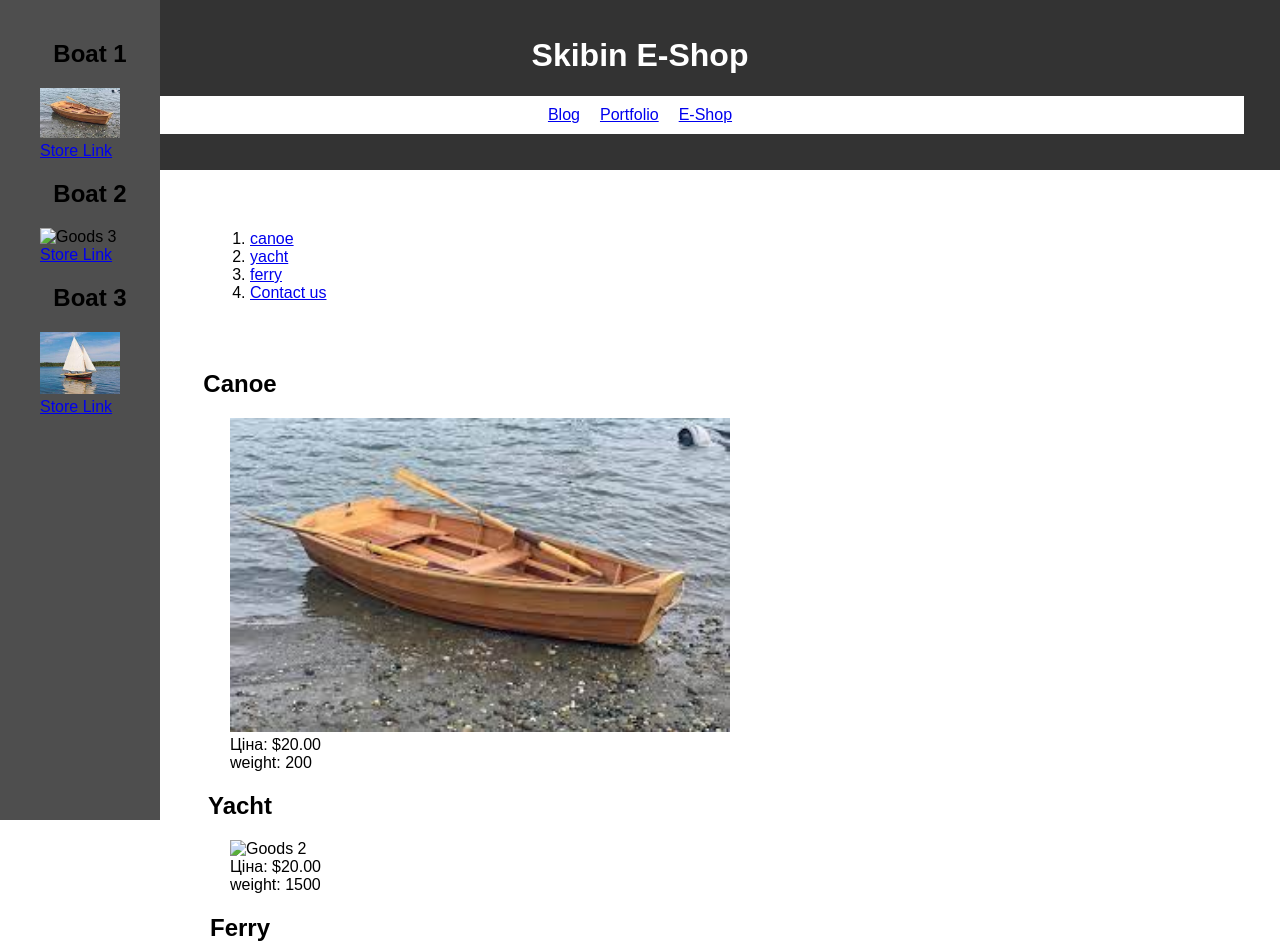
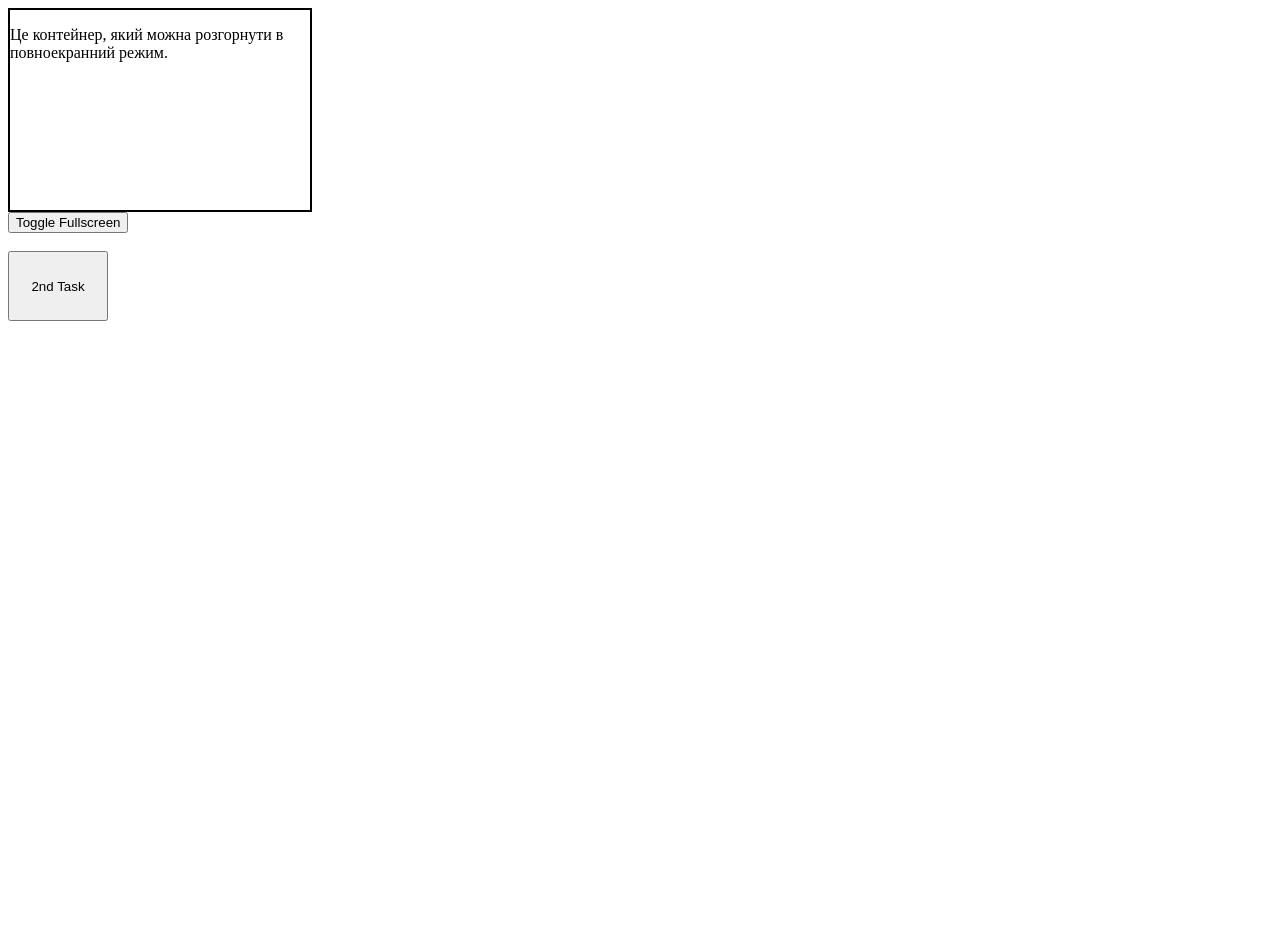
Before and after one commit to WhatDoGGy/Homework, a website built with Parcel: page task_3.html in a window 1280 px wide. Shown: the top 952 px of the page. After the commit the page ends 800 px from the top, so only its background shows below. Built offline with nearby package versions, Linux system fonts and the light colour scheme.

Commit message:
Completed 2nd homework

```diff
--- a/src/style.css
+++ b/src/style.css
@@ -0,0 +1,10 @@
+.button1 {
+    width: 100px;
+    height: 70px;
+}
+#fullscreenContainer {
+    width: 300px;
+    height: 200px;
+    border: 2px solid black;
+    transition: all 0.3s ease;
+  }
--- a/task_3.html
+++ b/task_3.html
@@ -1,202 +1,50 @@
 <!DOCTYPE html>
 <html lang="en">
-
 <head>
-    <meta charset="UTF-8">
-    <meta name="viewport" content="width=device-width, initial-scale=1.0">
-    <title>Skibin E-Shop</title>
-    <link rel="icon" href="./src/img/logo.jpg">
-    <style>
-        body {
-            font-family: Arial, sans-serif;
-            margin: 0;
-            padding: 0;
-            box-sizing: border-box;
-        }
-
-        header {
-            background-color: #333;
-            color: #fff;
-            padding: 1em;
-            text-align: center;
-        }
-
-        nav {
-            margin-top: 20px;
-        }
-
-        nav ul {
-            list-style-type: none;
-            padding: 0;
-            margin: 0;
-            display: flex;
-            justify-content: center;
-            background-color: #fff;
-        }
-
-        nav ul li {
-            margin: 0;
-            padding: 10px;
-        }
-
-        main {
-            padding: 20px;
-            flex-wrap: wrap;
-
-
-        }
-
-        nav, main, footer {
-            margin: 20px;
-        }
-
-        main {
-            width: 66.66%;
-            justify-content: center;
-            position: relative;
-            left: 150px;
-        }
-
-        aside {
-            height: 100%; /* Full-height: remove this if you want "auto" height */
-            width: 160px; /* Set the width of the sidebar */
-            position: fixed; /* Fixed Sidebar (stay in place on scroll) */
-            z-index: 1; /* Stay on top */
-            top: 0; /* Stay at the top */
-            left: 0;
-            background-color: #4e4e4e; /* Black */
-            overflow-x: hidden; /* Disable horizontal scroll */
-            padding-top: 20px;
-        }
-
-        h1 {
-            color: #fff;
-        }
-
-        h2 {
-        text-align: center;
-        width: 100px;
-
-        }
-        section {
-            flex-basis: 100%;
-        }
-        figure {
-            margin: 20;
-            justify-content: center;
-
-        }
-
-        img {
-            max-width: 100%;
-            height: auto;
-        }
-        figcaption {
-            width: 150px;
-            justify-content: center;
-        }
-        footer {
-            background-color: #333;
-            color: #fff;
-            text-align: center;
-            padding: 1em;
-            flex-basis: 100%;
-        }
-        .logo {
-            width: 250;
-            height: 250;
-        }
-    </style>
-
+  <meta charset="UTF-8">
+  <meta name="viewport" content="width=device-width, initial-scale=1.0">
+  <title>Fullscreen API Example</title>
+  <link href="./src/style.css" rel="stylesheet" />
 </head>
-
 <body>
 
-    <header role="banner">
-        <h1>Skibin E-Shop</h1>
-        <nav>
-            <ul>
-                <li><a href="/task_1.html">Blog</a></li>
-                <li><a href="/task_2.html">Portfolio</a></li>
-                <li><a href="/task_3.html">E-Shop</a></li>
-            </ul>
-        </nav>
-    </header>
+  <div id="fullscreenContainer">
+    <p>Це контейнер, який можна розгорнути в повноекранний режим.</p>
+  </div>
 
-    <main role="main">
+  <button id="toggleFullscreen">Toggle Fullscreen</button>
+  <br>
+  <br>
+  <a href="/task_2.html"><button class="button1">2nd Task</button></a>
 
-        <section>
-            <nav role="navigation" tabindex="0" aria-label="breadcrumb">
-                <ol>
-                    <li role="menuitem"><a href="#canoe">canoe</a></li>
-                    <li role="menuitem"><a href="#yacht">yacht</a></li>
-                    <li role="menuitem"><a href="#ferry">ferry</a></li>
-                    <li role="menuitem"><a href="#footer">Contact us</a></li>
+  <script>
+    document.addEventListener("DOMContentLoaded", function () {
+      const fullscreenContainer = document.getElementById("fullscreenContainer");
+      const toggleFullscreenBtn = document.getElementById("toggleFullscreen");
 
-                </ol>
-            </nav>
-            <h1>Поточна категорія</h1>
-            <article>
-                <h2 id="canoe">Canoe</h2>
-                <figure>
-                    <img src="./src/img/boats/canoe.jpg" alt="Goods 1" height="500px" width="500px">
-                    <figcaption>Ціна: $20.00</figcaption>
-                    <figcaption>weight: 200</figcaption>
-                </figure>
-            </article>
-            <article>
-                <h2 id="yacht">Yacht</h2>
-                <figure>
-                    <img src="./src/img/boats/yacht.jpg" alt="Goods 2" height="500px" width="500px">
-                    <figcaption>Ціна: $20.00</figcaption>
-                    <figcaption>weight: 1500</figcaption>
-                </figure>
-            </article>
-            <article>
-                <h2 id="ferry">Ferry</h2>
-                <figure>
-                    <img src="./src/img/boats/ferry.jpg" alt="Goods 3" height="500px" width="500px">
-                    <figcaption>Price: $20.00</figcaption>
-                    <figcaption>weight: 500</figcaption>
-                </figure>
-            </article>
-        </section>
-    </main>
-    <aside>
+      function toggleFullscreen() {
+        if (document.fullscreenElement) {
+          document.exitFullscreen();
+        } else {
+          fullscreenContainer.requestFullscreen().catch(error => {
+            console.error(`Помилка при вході в повноекранний режим: ${error.message}`);
+          });
+        }
+      }
 
+      toggleFullscreenBtn.addEventListener("click", toggleFullscreen);
 
-            <figure role="banner" tabindex="0">
-                <h2>Boat 1</h2>
-                <img src="./src/img/boats/canoe.jpg" alt="Goods 3" height="150px" width="150px">
-                <figcaption><a href="#">Store Link</a></figcaption>
-            </figure>
-
-
-            <figure role="banner" tabindex="0">
-                <h2>Boat 2</h2>
-                <img src="./src/img/boats/yacht.jpg" alt="Goods 3" height="150px" width="150px">
-                <figcaption><a href="#">Store Link</a></figcaption>
-            </figure>
-
-
-            <figure role="banner" tabindex="0">
-                <h2>Boat 3</h2>
-                <img src="./src/img/boats/ferry.jpg" alt="Goods 3" height="150x" width="150px">
-                <figcaption><a href="#">Store Link</a></figcaption>
-            </figure>
-    </aside>
-
-    <footer role="contentinfo">
-        <p>&copy; 2024 Skibin E-Shop. All rights reserved.</p>
-        <nav role="navigation" aria-label="My other tasks">
-            <ul role="menubar" tabindex="0">
-                <li role="menuitem"><a href="/task_1.html" aria-label="Blog" tabindex="0">Blog</a></li>
-                <li role="menuitem"><a href="/task_2.html" aria-label="Portfolio" tabindex="0">Portfolio</a></li>
-                <li role="menuitem"><a href="/task_3.html" aria-label="E-Shop" tabindex="0">E-Shop</a></li>
-            </ul>
-        </nav>
-    </footer>
+      document.addEventListener("fullscreenchange", function () {
+        if (document.fullscreenElement) {
+          fullscreenContainer.style.background = 'black';
+          fullscreenContainer.style.color = 'white';
+        } else {
+          fullscreenContainer.style.background = '';
+          fullscreenContainer.style.color = '';
+        }
+      });
+    });
+  </script>
 
 </body>
-
 </html>
```
Also changed, not shown: task_1.js (added, +33 -0 lines), task_2.html (+37 -120 lines).
